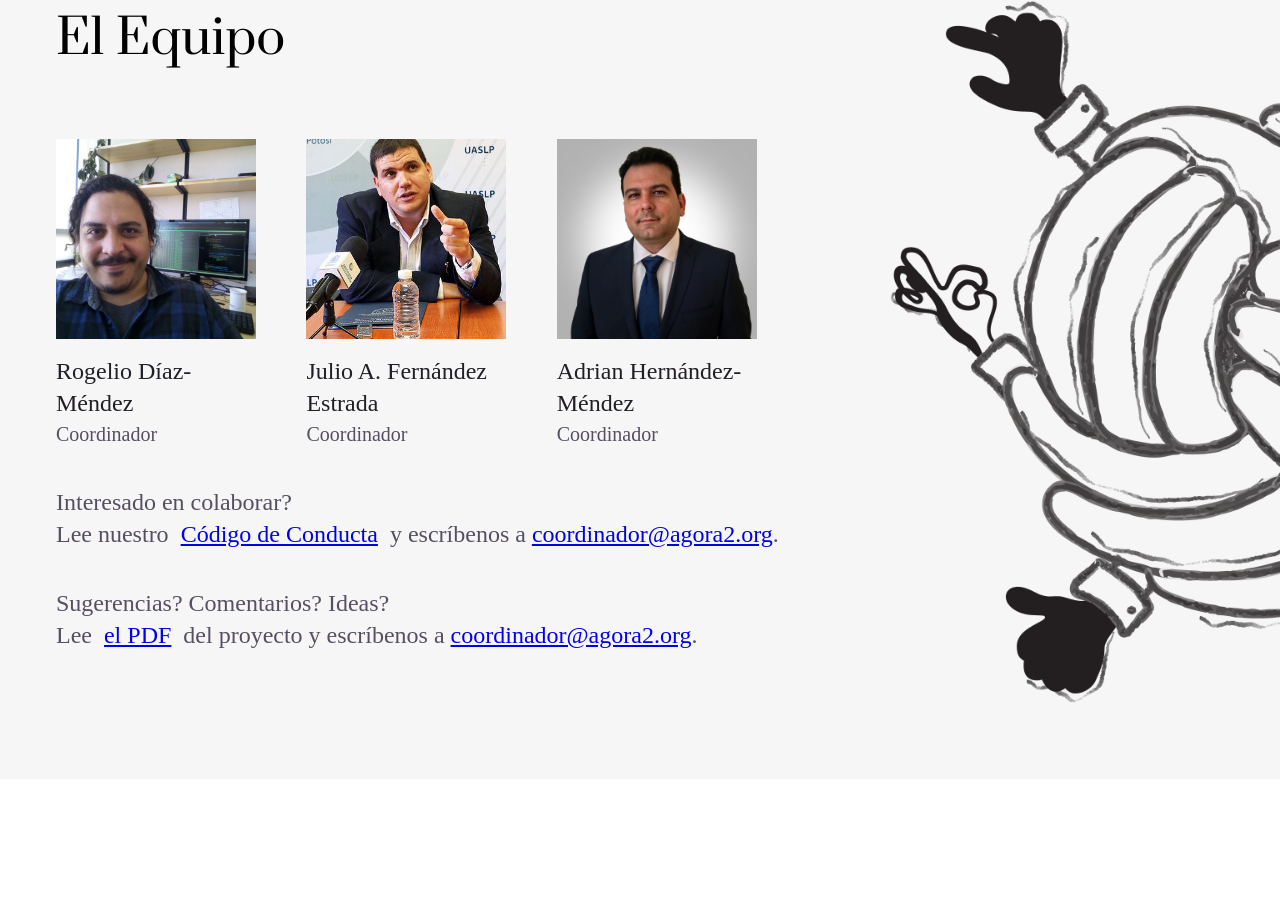
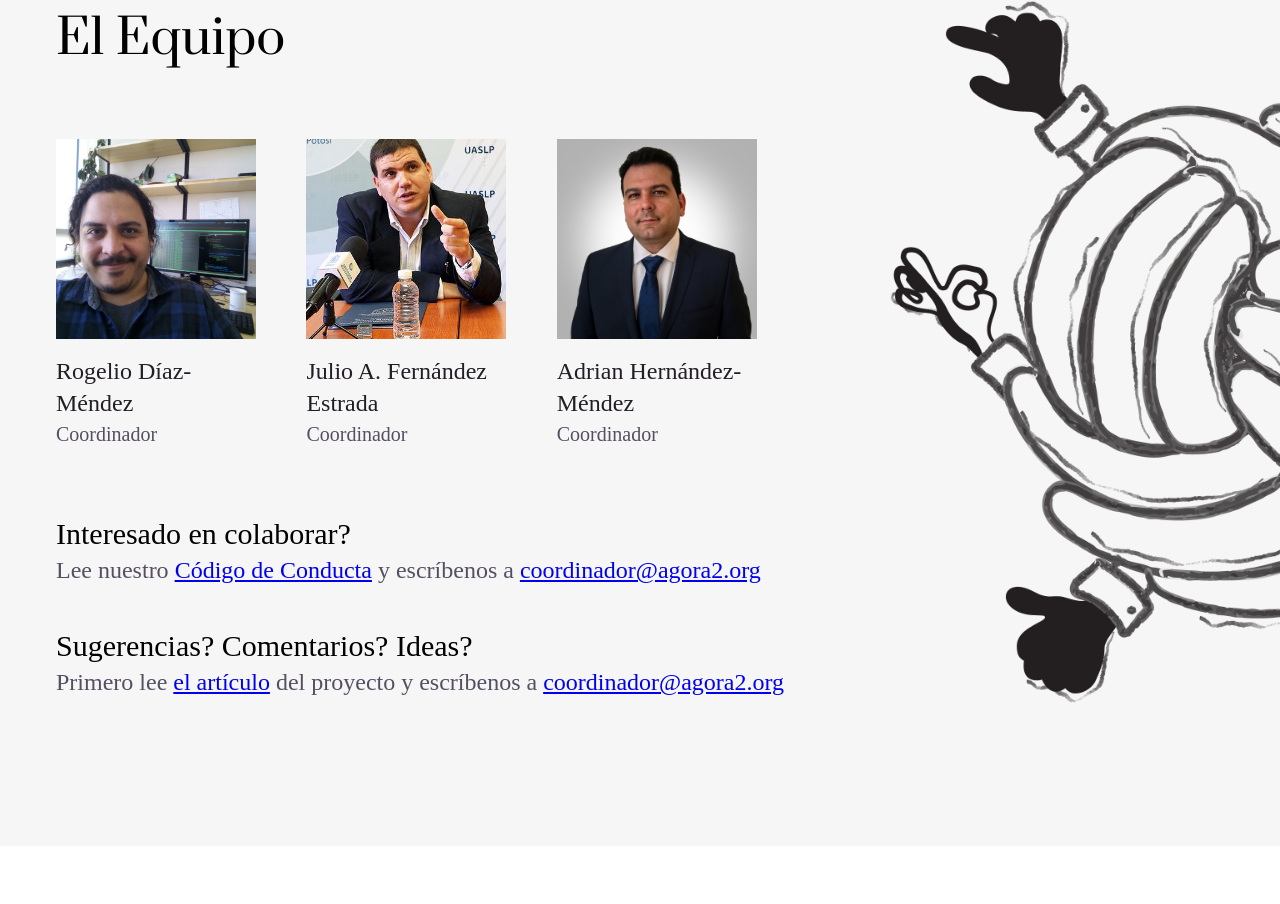
Before and after one commit to agora2/agora2.github.io, a Gatsby site: page / in a window 1280 px wide. Shown: the part 3696-4600 px from the top of the page. Built offline with nearby package versions, Linux system fonts and the light colour scheme; Gatsby itself is replaced by a stand-in of ours; a web font is replaced by a local one.

Commit message:
Update team information

```diff
--- a/src/components/sections/Team.js
+++ b/src/components/sections/Team.js
@@ -4,6 +4,7 @@ import { StaticQuery, graphql } from 'gatsby';
 import Img from 'gatsby-image';
 
 import { Section, Container } from '@components/global';
+import ExternalLink from '@common/ExternalLink';
 
 const TEAM = [
   {
@@ -55,7 +56,6 @@ const Team = () => (
           <TeamGrid>
             {TEAM.map(({ name, image, role }) => {
               const img = data.allFile.edges.find(({ node }) => node.relativePath === image).node;
-
               return (
                 <div>
                   <Img fluid={img.childImageSharp.fluid} alt={name} />
@@ -65,41 +65,47 @@ const Team = () => (
               );
             })}
           </TeamGrid>
+          <TeamCallForActionSection>
+            <h3>Interesado en colaborar? </h3>
+            <p>
+              Lee nuestro{' '}
+              <ExternalLink href="https://github.com/agora2/agora2.github.io/blob/develop/DocsToDownload/A01-2019_Codigo_de_Conducta.pdf">
+                Código de Conducta
+              </ExternalLink>{' '}
+              y escríbenos a{' '}
+              <ExternalLink href="mailto:coordinador@agora2.org">
+                coordinador@agora2.org
+              </ExternalLink>
+            </p>
+          </TeamCallForActionSection>
+          <TeamCallForActionSection>
+            <h3>Sugerencias? Comentarios? Ideas? </h3>
+            <p>
+              Primero lee{' '}
+              <ExternalLink href="https://github.com/agora2/agora2.github.io/blob/develop/DocsToDownload/proyecto_Agora_v1.pdf">
+                el artículo
+              </ExternalLink>{' '}
+              del proyecto y escríbenos a{' '}
+              <ExternalLink href="mailto:coordinador@agora2.org">
+                coordinador@agora2.org
+              </ExternalLink>
+            </p>
+          </TeamCallForActionSection>
           <Art>
             <Img fluid={data.art_team.childImageSharp.fluid} />
           </Art>
           <ArtMobile>
             <Img fluid={data.art_team.childImageSharp.fluid} />
           </ArtMobile>
-          <section>
-            <br/>
-            <br/>
-            <p>
-             Interesado en colaborar?
-             <br/>
-             Lee nuestro &nbsp;
-             <a href="https://github.com/agora2/agora2.github.io/blob/develop/DocsToDownload/A01-2019_Codigo_de_Conducta.pdf">
-             Código de Conducta</a>
-             &nbsp; y escríbenos a <a href="mailto:coordinador@agora2.org">coordinador@agora2.org</a>.
-            </p>
-          </section>
-          <section>
-            <br/>
-            <br/>
-            <p>
-             Sugerencias? Comentarios? Ideas?
-             <br/>
-             Lee &nbsp;
-             <a href="https://github.com/agora2/agora2.github.io/blob/develop/DocsToDownload/proyecto_Agora_v1.pdf">
-             el PDF</a>
-             &nbsp; del proyecto y escríbenos a  <a href="mailto:coordinador@agora2.org">coordinador@agora2.org</a>.
-            </p>
-          </section>
         </Container>
       </Section>
     )}
   />
 );
+
+const TeamCallForActionSection = styled.section`
+  padding: 20px 0;
+`;
 
 const TeamGrid = styled.div`
   display: grid;
@@ -109,6 +115,7 @@ const TeamGrid = styled.div`
   justify-content: space-between;
   width: 60%;
   margin-top: 72px;
+  margin-bottom: 45px;
 
   @media (max-width: ${(props) => props.theme.screen.lg}) {
     justify-content: start;
```
